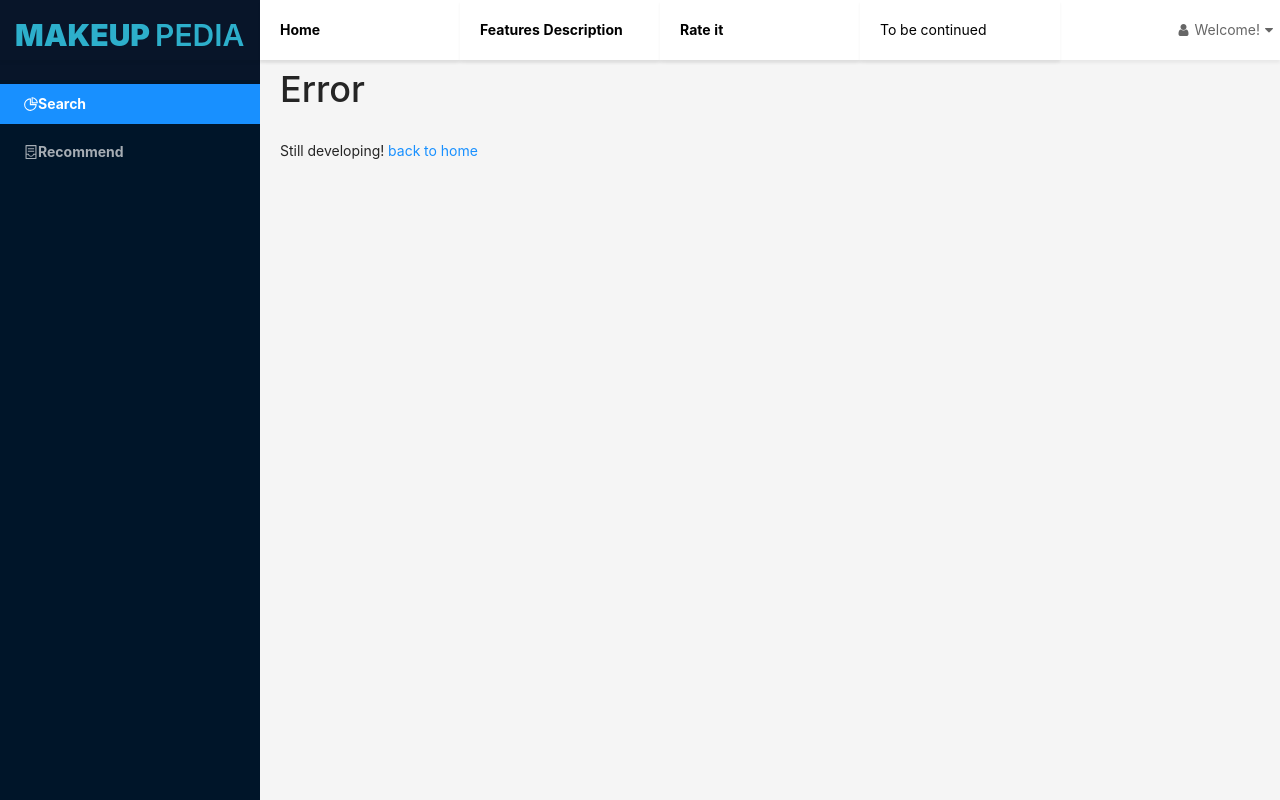
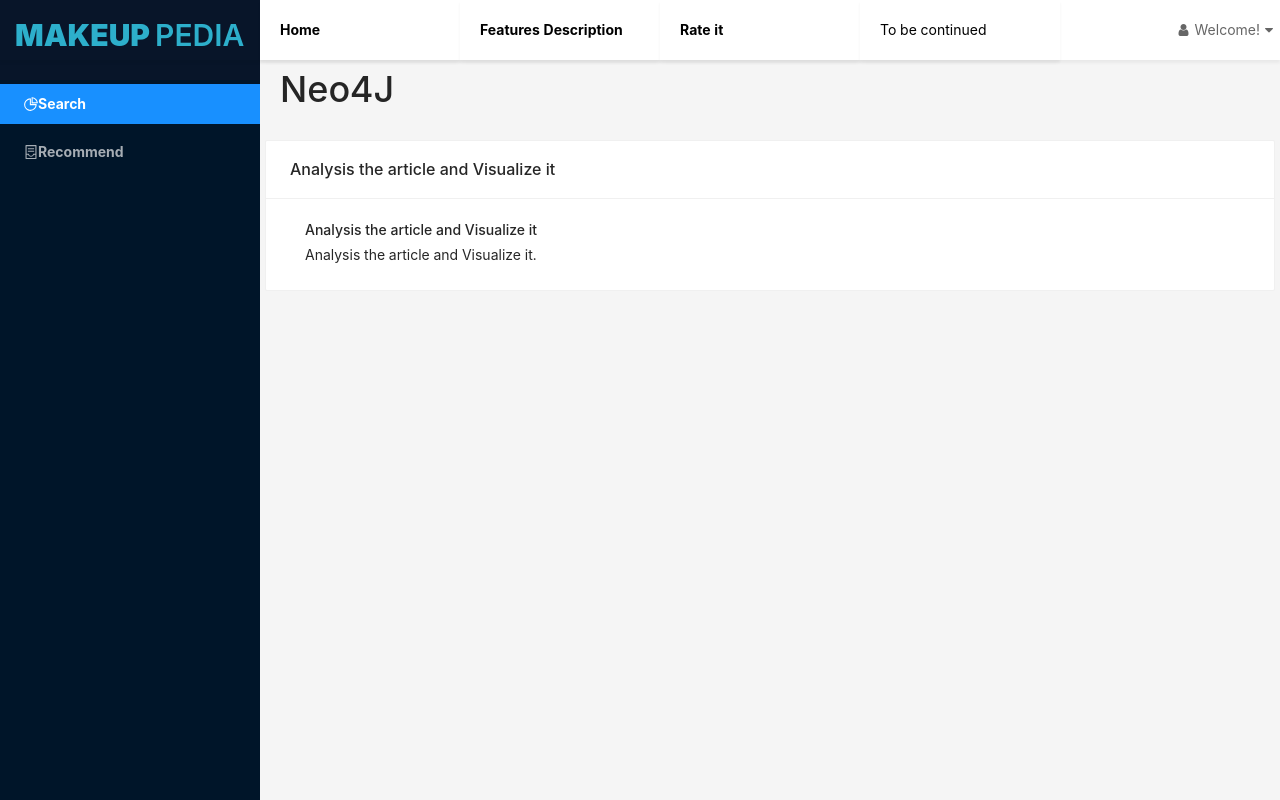
Before and after one commit to ericwang97/makeup-pedia, a React app in the folder Frontend/: page /search in a window 1280 px wide. Shown: the top 800 px of the page. Built offline with nearby package versions, Linux system fonts and the light colour scheme.

Commit message:
add neo4j search page

```diff
--- /dev/null
+++ b/Frontend/src/Page/search.js
@@ -0,0 +1,30 @@
+import React from 'react';
+import PageTitle from '../Component/page-title.js';
+import './home.css'
+import { Card } from "antd";
+import 'antd/es/card/style/css';
+
+class Search extends React.Component{
+
+
+    render(){
+        return(
+            <div id="page-wrapper">
+                <PageTitle title="Neo4J"/>
+                <div className="row">
+                    <Card title="Analysis the article and Visualize it" >
+                        <div className="col-md-12">
+                            <h5>Analysis the article and Visualize it</h5>
+                            <div>Analysis the article and Visualize it.</div>
+                        </div>
+                    </Card>
+
+                </div>
+            </div>
+
+
+        );
+    }
+}
+
+export default Search;
--- a/Frontend/src/index.js
+++ b/Frontend/src/index.js
@@ -13,6 +13,7 @@
 import WordCloud from './Page/wordCloud.js';
 
 import myRate from './Page/rate.js';
+import Search from './Page/search.js';
 import Feature from './Page/feature.js';
 import ErrorPage from './Page/error.js';
 import * as serviceWorker from './serviceWorker';
@@ -26,6 +27,7 @@
                 <Switch>
                     <Route exact path="/" component = {Home}/>
                     <Route path="/recommend" component = {App}/>
+                    <Route path="/search" component = {Search}/>
                     <Route path="/rate" component = {myRate}/>
                     <Route path="/features" component = {Feature}/>
 
```
Also changed, not shown: 1 other file (tests, documents, lock files or other folders).
